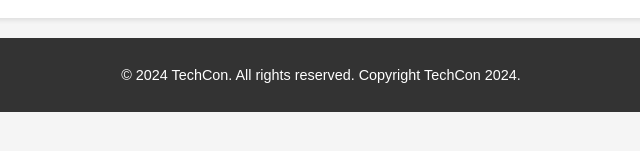
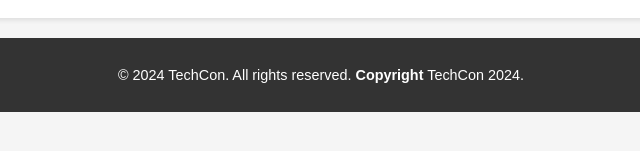
Before and after one commit to chrisriecen-pixel/TechCon_HTML, a plain HTML site: page techcon_website/schedule.html in a window 1280 px wide. Shown: the part 439-590 px from the top of the page, 319-959 px from the left. Drawn offline with Linux system fonts and the light colour scheme.

Commit message:
Fix footer in schedule.html: add 'Copyright' for validator

```diff
--- a/techcon_website/schedule.html
+++ b/techcon_website/schedule.html
@@ -55,7 +55,7 @@
   </main>
 
   <footer>
-    <p>&copy; 2024 TechCon. All rights reserved. Copyright TechCon 2024.</p>
+    <p>&copy; 2024 TechCon. All rights reserved. <strong>Copyright</strong> TechCon 2024.</p>
   </footer>
 
 </body>
```
